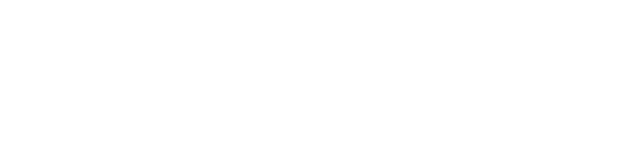
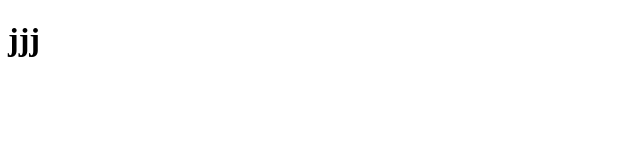
Before and after one commit to MariaCamargo1/50proyectos, a plain HTML site: page form waves/index.html in a window 1280 px wide. Shown: the full height of the page, 0-640 px from the left. Drawn offline with Linux system fonts and the light colour scheme.

Commit message:
cambios form waves

```diff
--- a/form waves/index.html
+++ b/form waves/index.html
@@ -6,6 +6,6 @@
     <title>Document</title>
 </head>
 <body>
-
+    <h1>jjj</h1>
 </body>
 </html>
```
